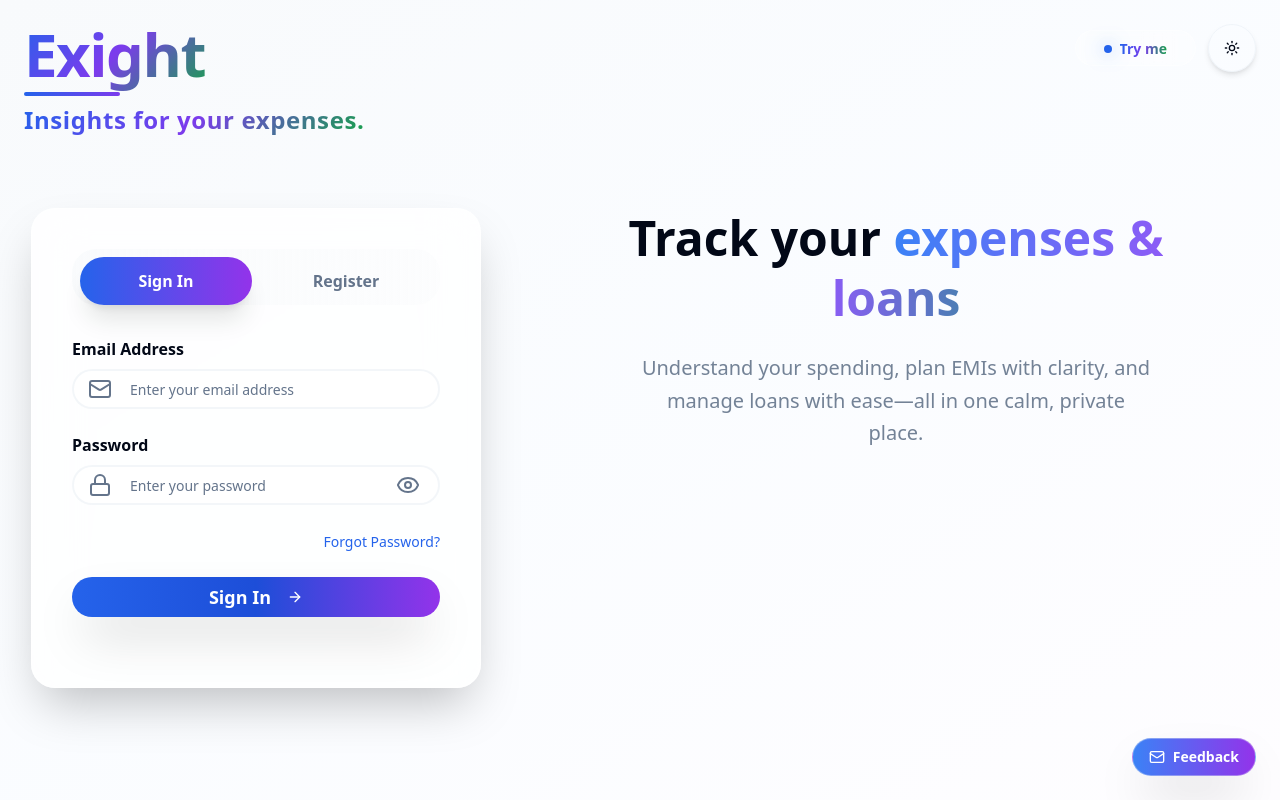
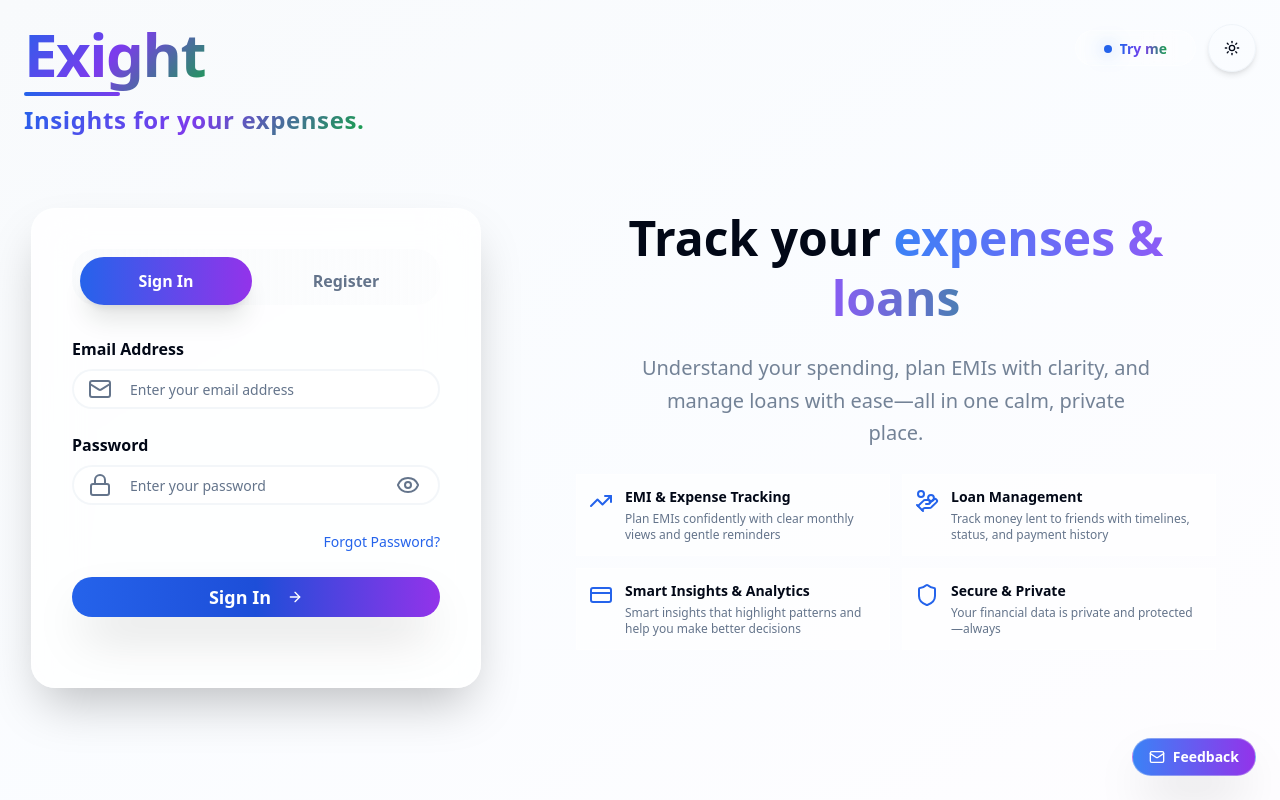
Before and after one commit to rescuedragon/exight2.0, a React (Vite) app: page /login in a window 1280 px wide. Built offline with nearby package versions, Linux system fonts and the light colour scheme.

Commit message:
style(login): add compact features grid and reduce card height for 4 promo containers (desktop+mobile)

```diff
--- a/src/components/Login.tsx
+++ b/src/components/Login.tsx
@@ -1216,7 +1216,26 @@ const Login = () => {
               </p>
             </motion.div>
 
-            {/* Features temporarily removed per request */}
+            {/* Compact Features Grid */}
+            <motion.div
+              initial={{ opacity: 0, y: 10 }}
+              animate={{ opacity: 1, y: 0 }}
+              transition={{ duration: 0.2, delay: 0.25 }}
+              className="grid grid-cols-1 sm:grid-cols-2 gap-3"
+            >
+              {features.map((f, idx) => (
+                <div
+                  key={idx}
+                  className="rounded-2xl border border-white/30 dark:border-border/40 bg-white/60 dark:bg-background/60 p-3 flex items-start gap-3 min-h-[72px]"
+                >
+                  <div className="shrink-0 mt-0.5 text-blue-accent">{f.icon}</div>
+                  <div className="space-y-1 leading-tight">
+                    <div className="text-sm font-semibold text-foreground">{f.title}</div>
+                    <div className="text-xs text-muted-foreground">{f.description}</div>
+                  </div>
+                </div>
+              ))}
+            </motion.div>
           </motion.div>
         </div>
       </div>
@@ -1252,8 +1271,20 @@ const Login = () => {
             </p>
           </div>
 
-          <div className="grid grid-cols-1 gap-4">
-            {/* features removed per request */}
+          {/* Compact Features Grid (Mobile) */}
+          <div className="grid grid-cols-1 gap-3">
+            {features.map((f, idx) => (
+              <div
+                key={idx}
+                className="rounded-2xl border border-white/30 dark:border-border/40 bg-white/70 dark:bg-background/60 p-3 flex items-start gap-3 min-h-[64px]"
+              >
+                <div className="shrink-0 mt-0.5 text-blue-accent">{f.icon}</div>
+                <div className="space-y-1 leading-tight">
+                  <div className="text-sm font-semibold text-foreground">{f.title}</div>
+                  <div className="text-xs text-muted-foreground">{f.description}</div>
+                </div>
+              </div>
+            ))}
           </div>
         </motion.div>
       </div>
```
